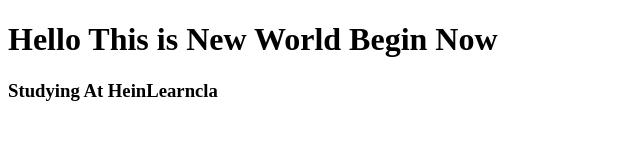
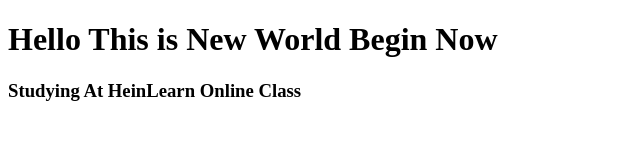
Before and after one commit to Thihan20/thihan20.github.io, a plain HTML site: page index.html in a window 1280 px wide. Shown: the whole page, without its empty margins (0-640 px from the left). Drawn offline with Linux system fonts and the light colour scheme.

Commit message:
edie index file

```diff
--- a/index.html
+++ b/index.html
@@ -8,6 +8,6 @@
 </head>
 <body>
     <h1>Hello This is New World Begin Now</h1>
-    <h3>Studying At HeinLearncla</h3>
+    <h3>Studying At HeinLearn Online Class</h3>
 </body>
 </html>
```
